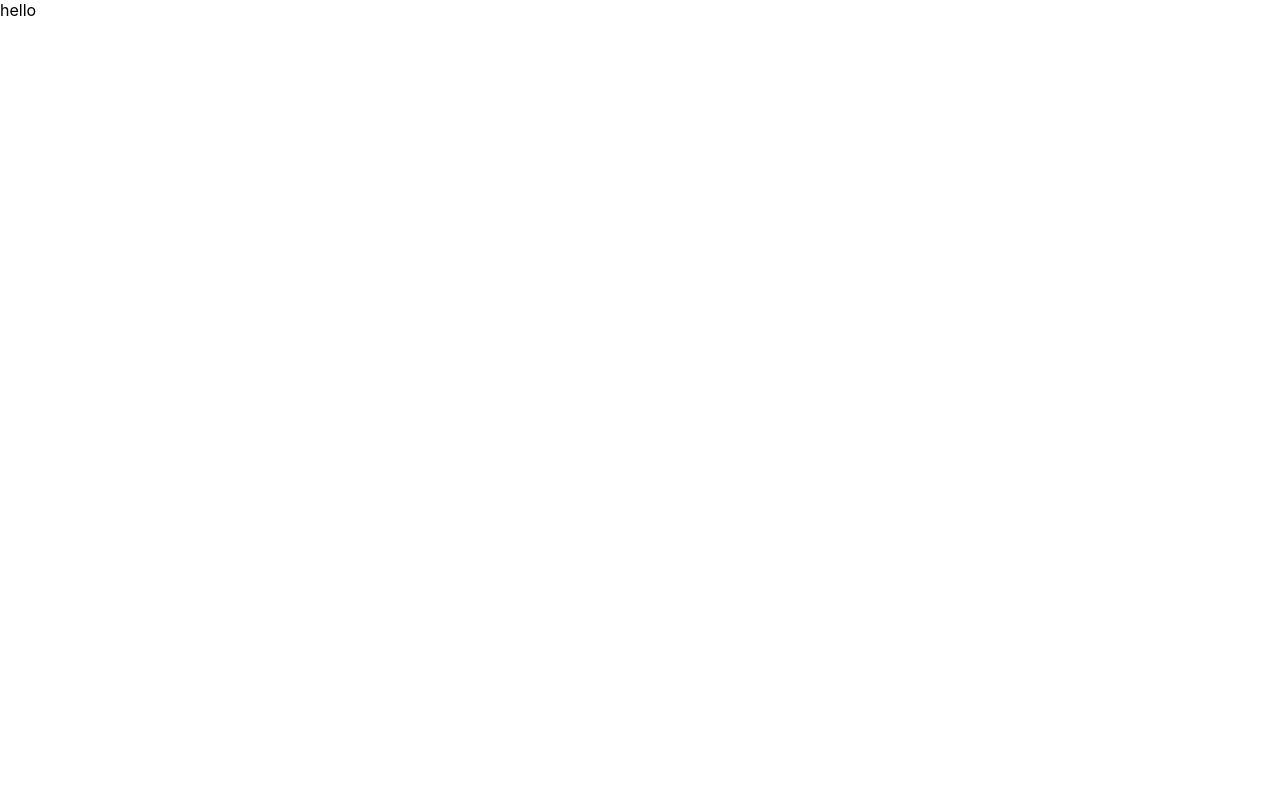
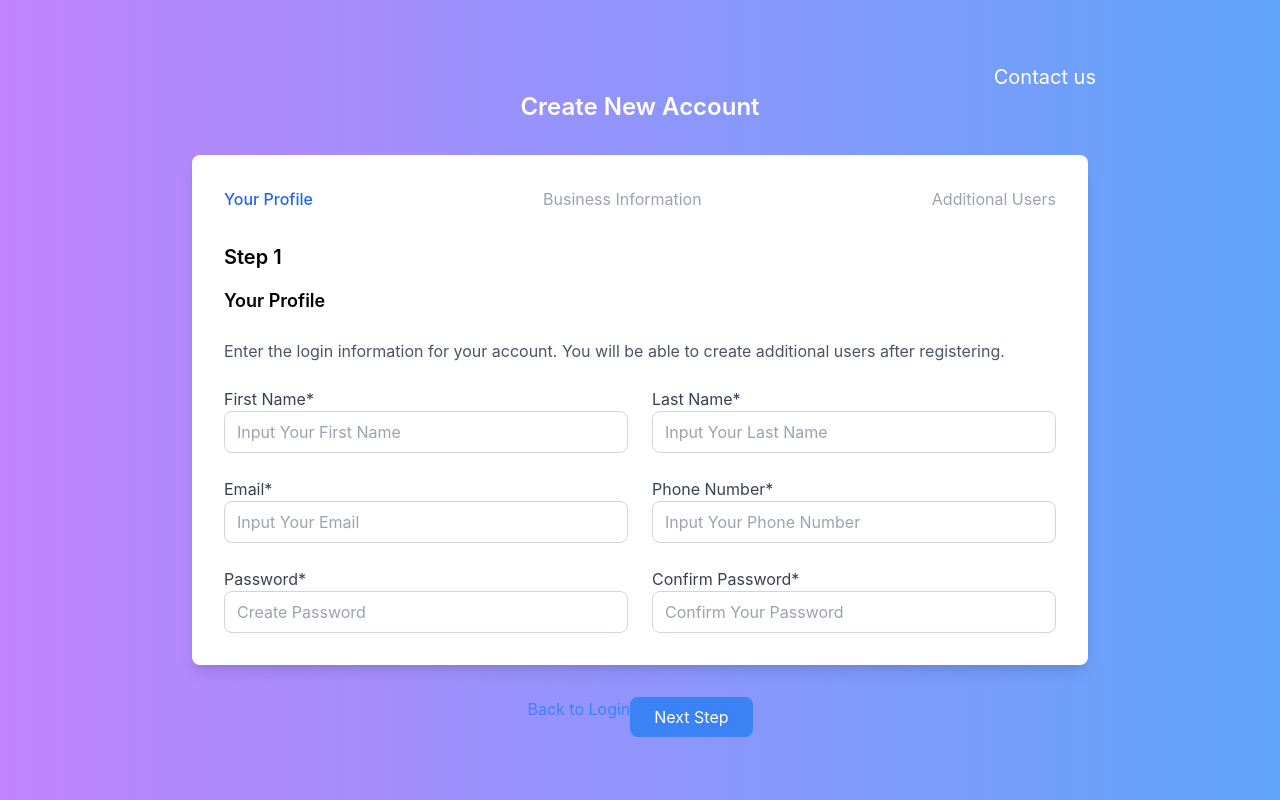
Before and after one commit to Vedantb27/nablasol-frontend-test2, a React (Create React App) app: page / in a window 1280 px wide. Built offline with nearby package versions, Linux system fonts and the light colour scheme.

Commit message:
first component added

```diff
--- a/public/index.html
+++ b/public/index.html
@@ -24,6 +24,7 @@
       work correctly both with client-side routing and a non-root public URL.
       Learn how to configure a non-root public URL by running `npm run build`.
     -->
+    <script src="https://cdn.tailwindcss.com"></script>
     <title>React App</title>
   </head>
   <body>
--- a/src/App.js
+++ b/src/App.js
@@ -1,9 +1,9 @@
-
+import CreateAccount from "./Components/CreateAccount";
 
 function App() {
   return (
     <div className="App">
-     hello
+     <CreateAccount/>
     </div>
   );
 }
--- /dev/null
+++ b/src/Components/CreateAccount.js
@@ -0,0 +1,83 @@
+import React from 'react';
+
+function CreateAccount() {
+  return (
+    <div className="min-h-screen flex flex-col items-center justify-center bg-gradient-to-r from-purple-400 to-blue-400 p-4">
+        <div className='w-full mb-4 flex flex-col items-center'>
+            <div className='flex justify-end text-xl  w-2/3 ml-20 text-white'> Contact us</div>
+            <div className='flex justify-center '>
+            <h2 className="text-2xl font-semibold mb-4 text-center text-2xl text-white">Create New Account</h2>
+            </div>
+        </div>
+      <div className="bg-white shadow-lg rounded-lg p-8 max-w-4xl w-full">
+        <div className="flex justify-between mb-8">
+          <div className="text-blue-600 font-medium">Your Profile</div>
+          <div className="text-gray-400">Business Information</div>
+          <div className="text-gray-400">Additional Users</div>
+        </div>
+        <h3 className="text-xl font-semibold mb-4">Step 1</h3>
+        <h4 className="text-lg font-semibold mb-6">Your Profile</h4>
+        <p className="text-gray-600 mb-6">Enter the login information for your account. You will be able to create additional users after registering.</p>
+        <form className="grid grid-cols-2 gap-6">
+          <div>
+            <label className="block text-gray-700">First Name*</label>
+            <input
+              type="text"
+              className="border border-gray-300 rounded-lg px-3 py-2 w-full"
+              placeholder="Input Your First Name"
+            />
+          </div>
+          <div>
+            <label className="block text-gray-700">Last Name*</label>
+            <input
+              type="text"
+              className="border border-gray-300 rounded-lg px-3 py-2 w-full"
+              placeholder="Input Your Last Name"
+            />
+          </div>
+          <div>
+            <label className="block text-gray-700">Email*</label>
+            <input
+              type="email"
+              className="border border-gray-300 rounded-lg px-3 py-2 w-full"
+              placeholder="Input Your Email"
+            />
+          </div>
+          <div>
+            <label className="block text-gray-700">Phone Number*</label>
+            <input
+              type="text"
+              className="border border-gray-300 rounded-lg px-3 py-2 w-full"
+              placeholder="Input Your Phone Number"
+            />
+          </div>
+          <div>
+            <label className="block text-gray-700">Password*</label>
+            <input
+              type="password"
+              className="border border-gray-300 rounded-lg px-3 py-2 w-full"
+              placeholder="Create Password"
+            />
+          </div>
+          <div>
+            <label className="block text-gray-700">Confirm Password*</label>
+            <input
+              type="password"
+              className="border border-gray-300 rounded-lg px-3 py-2 w-full"
+              placeholder="Confirm Your Password"
+            />
+          </div>
+        </form>
+
+      </div>
+      <div className="flex justify-between mt-8">
+          <a href="#" className="text-blue-500 hover:underline">Back to Login</a>
+          <button className="bg-blue-500 text-white px-6 py-2 rounded-lg hover:bg-blue-600">
+            Next Step
+          </button>
+        </div>
+    </div>
+  );
+}
+
+export default CreateAccount;
```
